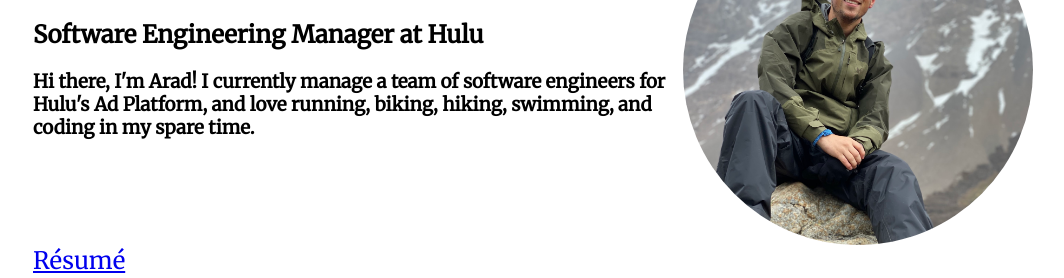
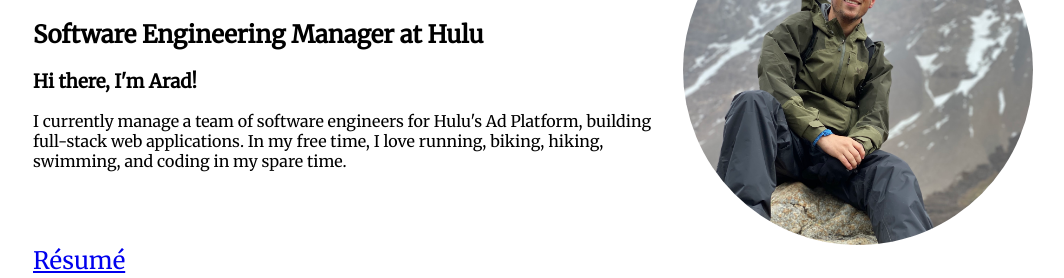
Before and after one commit to aradmargalit/portfolio, a Gatsby site: page / in a window 1280 px wide. Shown: the part 285-563 px from the top of the page, without its empty margins (107-1171 px from the left). Built offline with nearby package versions, Linux system fonts and the light colour scheme; Gatsby itself is replaced by a stand-in of ours.

```diff
--- a/src/pages/index.tsx
+++ b/src/pages/index.tsx
@@ -13,10 +13,11 @@
         <div>
           <h1>Arad Margalit</h1>
           <h2>Software Engineering Manager at Hulu</h2>
-          <h3>
-            Hi there, I&apos;m Arad! I currently manage a team of software engineers for Hulu&apos;s Ad Platform, and
-            love running, biking, hiking, swimming, and coding in my spare time.
-          </h3>
+          <h3>Hi there, I&apos;m Arad!</h3>
+          <p>
+            I currently manage a team of software engineers for Hulu&apos;s Ad Platform, building full-stack web
+            applications. In my free time, I love running, biking, hiking, swimming, and coding in my spare time.
+          </p>
         </div>
         <StaticImage
           className="main-photo"
--- a/src/resumeConfig/companies.ts
+++ b/src/resumeConfig/companies.ts
@@ -46,7 +46,7 @@
       start: 'February 2021',
       end: 'Present',
       bullets: [
-        'Coached, led, and mentored a team of up to 7 geographically distributed full-stack engineers to ship beautiful and accessible React applications.',
+        'Coached, led, and mentored a team of up to 7 geographically distributed full-stack engineers to ship industry-leading and accessible React applications.',
         'Recruited and retained world-class talent by cultivating a culture of growth, trust, autonomy, respect, and fun.',
         'Provided technical leadership and guidance on a number of technologies, including AWS, React, GraphQL, NodeJS, Typescript, Terraform, Vault, Kubernetes, Spinnaker, and others.',
       ],
```
Also changed, not shown: README.md.
